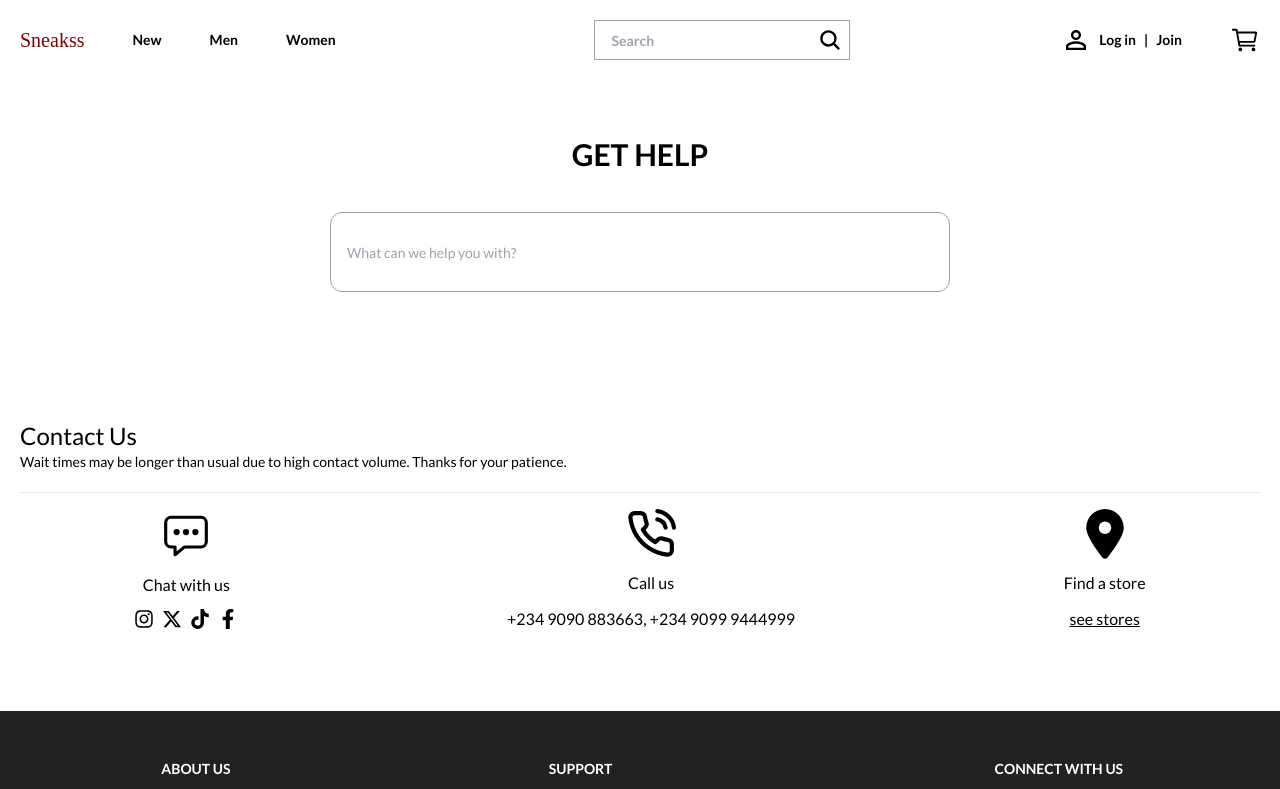
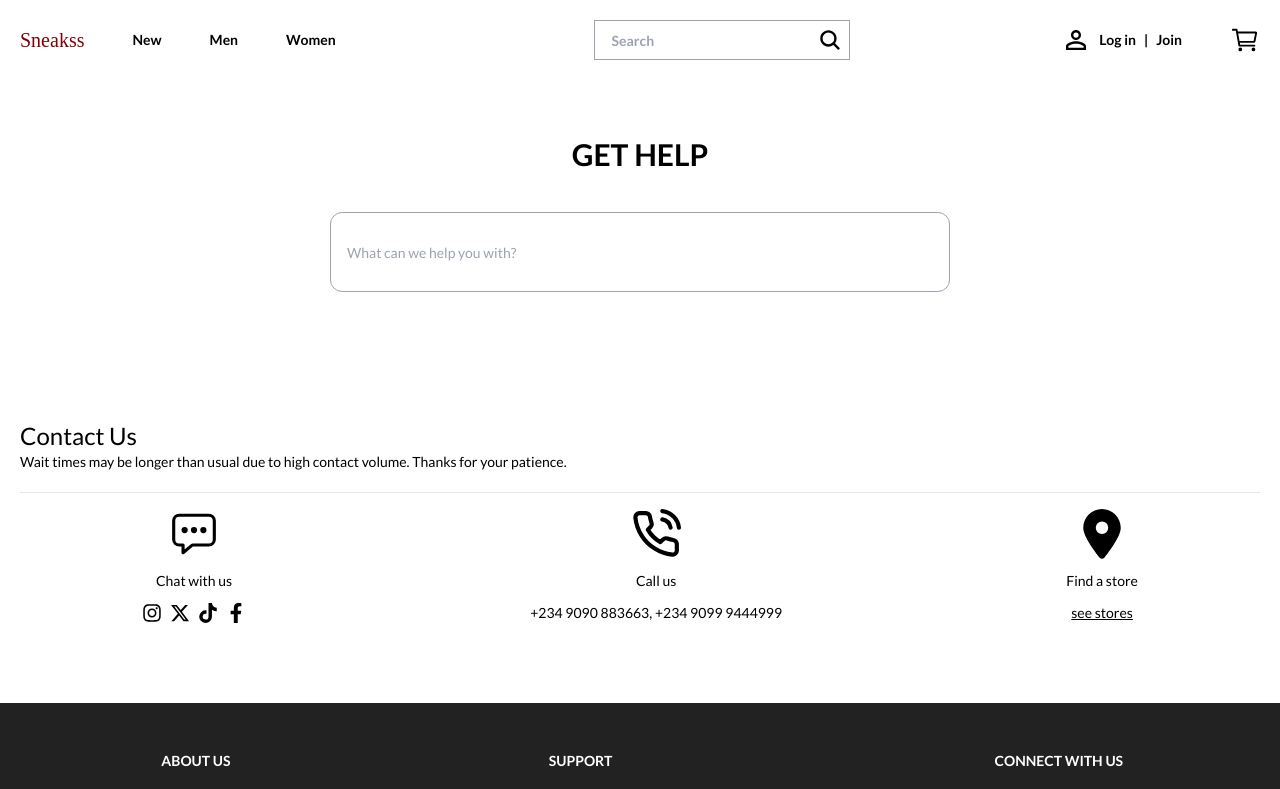
Before and after one commit to Deyjuwon/sneakss, a React (Vite) app: page /get-help in a window 1280 px wide. Shown: the top 789 px of the page. Built offline with nearby package versions, Linux system fonts and the light colour scheme; no server answers; a web font is replaced by a local one.

Commit message:
get-help page fix

```diff
--- a/src/pages/GetHelp.jsx
+++ b/src/pages/GetHelp.jsx
@@ -20,7 +20,7 @@ const GetHelp = () => {
           <p className="text-xl md:text-2xl font-medium">Contact Us</p>
           <p className="text-xs md:text-sm pb-5">Wait times may be longer than usual due to high contact volume. Thanks for your patience.</p>
           <hr />
-          <div className="flex flex-col gap-10 md:flex-row justify-around items-center pb-20 pt-4">
+          <div className="flex flex-col gap-10 md:flex-row justify-around items-center pb-20 pt-4 text-xs md:text-sm">
             <div className="flex flex-col items-center gap-3">
               <IoChatboxEllipsesOutline size={50} />
               <p>Chat with us</p>
@@ -32,13 +32,13 @@ const GetHelp = () => {
             </div>
             </div>
 
-            <div className="flex flex-col items-center gap-3">
+            <div className="flex flex-col items-center gap-3 ">
               <FiPhoneCall size={50} />
               <p>Call us</p>
               <p>+234 9090 883663, +234 9099 9444999</p>
             </div>
 
-            <div className="flex flex-col items-center gap-3">
+            <div className="flex flex-col items-center gap-3 ">
               <FaLocationDot size={50} />
               <p>Find a store</p>
               <a href="" className="underline">see stores</a>
```
